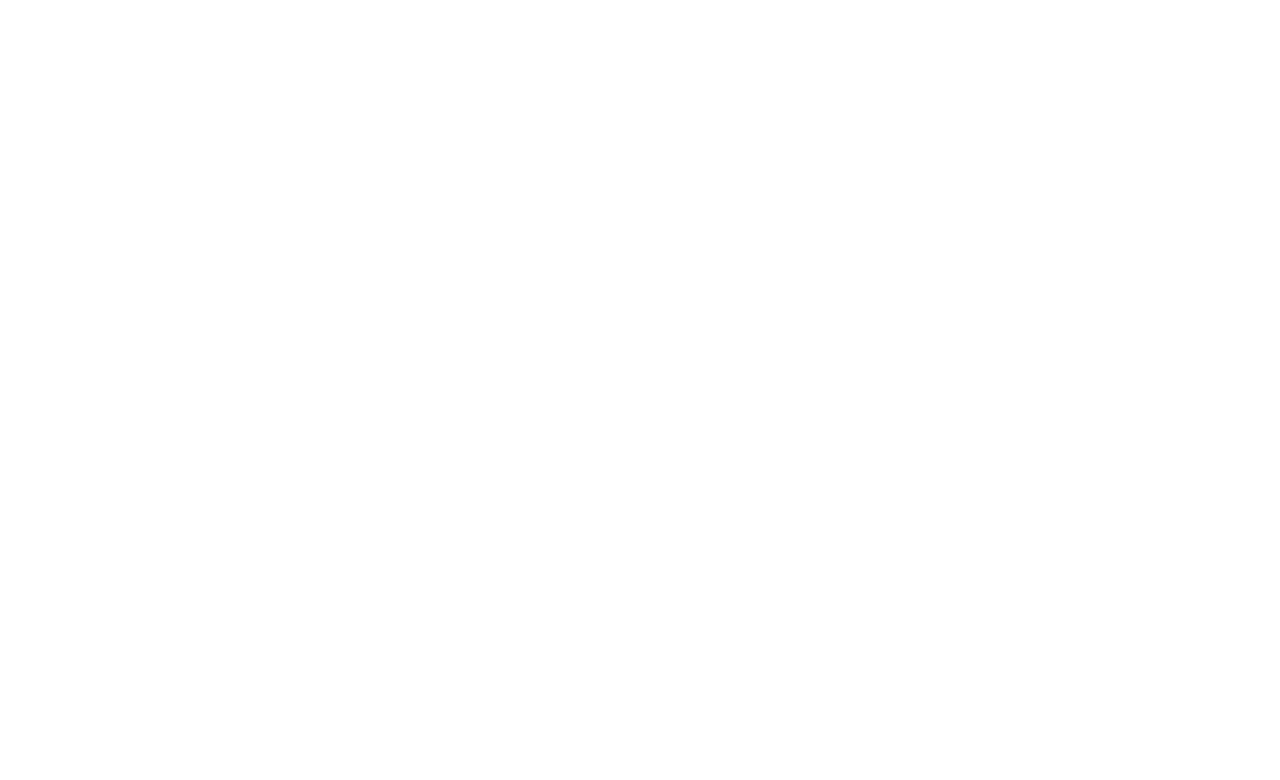
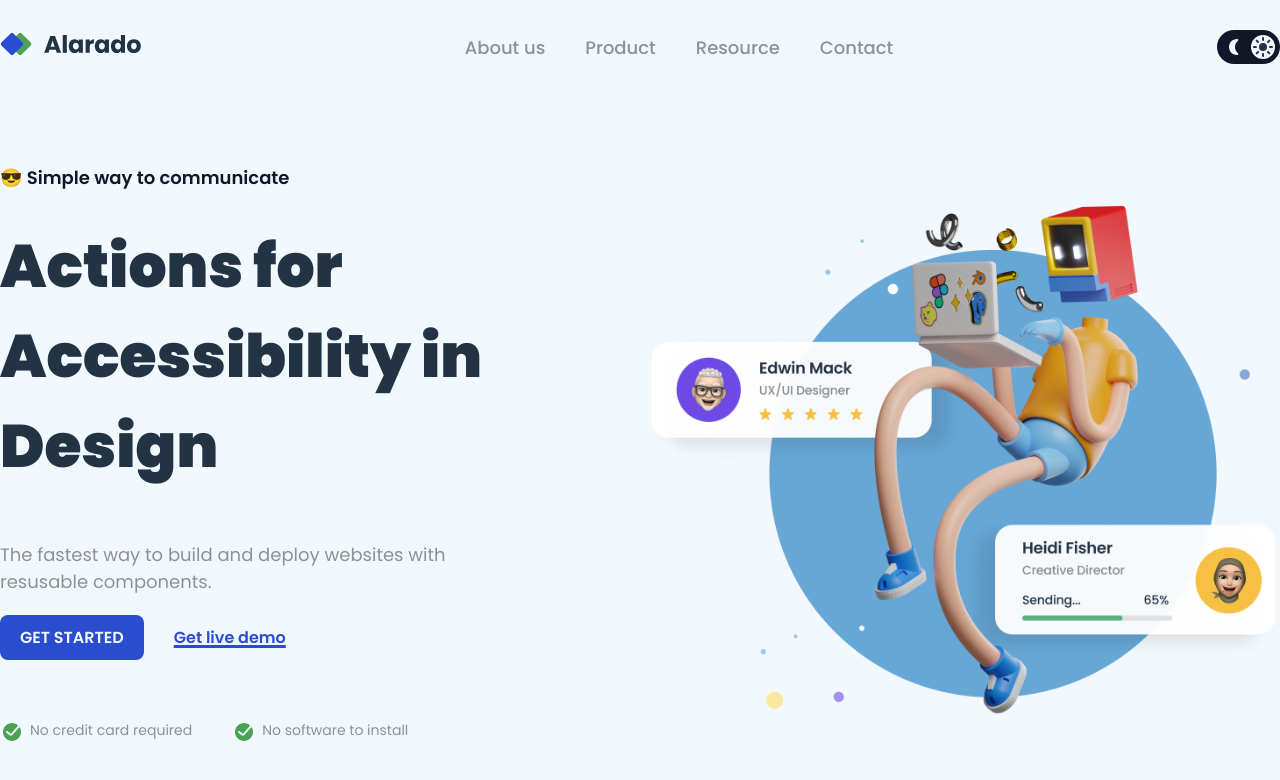
Before and after one commit to wdeveloperomar/dev-challaenge-1, a plain HTML site: page index.html in a window 1280 px wide. Drawn offline with Linux system fonts and the light colour scheme.

Commit message:
complete the chalange1

```diff
--- a/index.html
+++ b/index.html
@@ -5,8 +5,55 @@
     <meta name="viewport" content="width=device-width, initial-scale=1.0">
     <title>Alardo</title>
     <link rel="stylesheet" href="style.css">
+    <link rel="stylesheet" href="responsive.css">
+
+    <script src="https://kit.fontawesome.com/daf44b3af6.js" crossorigin="anonymous"></script>
 </head>
 <body>
+    <heaer>
+        <div class="container">
+            <nav class="main-nav">
+                <div class="website-logo"><a href=""><img src="Assets/alarado-icon-homepage.svg" alt="Website Logo"></a></div>
+                <div class="menu">
+                    <ul>
+                        <li><a href="#">About us</a></li>
+                        <li><a href="#">Product</a></li>
+                        <li><a href="#">Resource</a></li>
+                        <li><a href="#">Contact</a></li>
+                    </ul>
+                </div>
+                <div class="day-night-button">
+                    <img class="moon-fill-1" src="Assets/Moon_fill_light.svg" alt="">
+                    <img class="moon-fill-2" src="Assets/Moon_fill.svg" alt="">
+                    <img class="sun-fill" src="Assets/Sun_fill.svg" alt="">
+                </div>
+                <a class="resposive-menu" href="#"><i class="fa-solid fa-bars"></i></a>
+
+
+            </nav>
+        </div>
+    </heaer>
+
+    <main>
+        <div class="main-container container">
+            <div class="left-column">
+                <h4 class="left-column-subtitle">😎 Simple way to communicate</h4>
+                <h1 class="left-column-title">Actions for Accessibility in Design</h1>
+                <p class="left-column-description">The fastest way to build and deploy websites with resusable components.</p>
+                <div class="left-column-link">
+                    <a href="" class="button">GET STARTED</a>
+                    <a href="" class="live-demo">Get live demo</a>
+                </div>
+                <ul>
+                    <li>No credit card required</li>
+                    <li>No software to install</li>
+                </ul>
+            </div>
+            <div class="right-column">
+                <img src="Assets/hero-image-simple-homepage.png" alt="funny-coder-cartoon-picture">
+            </div>
+        </div>
+    </main>
 
 </body>
 </html>
--- /dev/null
+++ b/responsive.css
@@ -0,0 +1,29 @@
+@media screen and (max-width: 1024px) {
+    .container {
+        margin: 30px 50px;
+    }
+
+    .main-container {
+        flex-direction: column-reverse;
+    }
+
+    .left-column, .right-column {
+        width: 100%;
+    }
+
+    .right-column {
+        margin-bottom: 50px;
+    }
+}
+
+
+@media screen and (max-width: 640px) {
+    .menu, .day-night-button {
+        display: none;
+    }
+
+    .resposive-menu {
+        display: block;
+    }
+
+}
--- a/style.css
+++ b/style.css
@@ -0,0 +1,192 @@
+@import url('https://fonts.googleapis.com/css2?family=Poppins:wght@100;200;300;400;500;600;700;800;900&display=swap');
+
+
+/* ----------common shared styles------------ */
+* {
+    margin: 0;
+    padding: 0;
+    box-sizing: border-box;
+}
+
+:root {
+    --text-primary-color: #909193;
+    --secondary-text-color: #111729;
+    --title-text-color: #223344;
+    --background-color: #F2F9FE;
+    --second-background-color: #111729;
+    --button-background-color: #2A4DD0;
+    --button-text-color: #F2F9FE;
+}
+
+
+
+body {
+    font-family: 'Poppins', sans-serif;
+    font-size: 1.125rem;
+    background-color: var(--background-color);
+
+}
+
+.container {
+    max-width: 1280px;
+    margin: 30px auto;
+}
+
+
+
+
+/* ---------------------nav styles---------------- */
+
+.main-nav {
+    display: flex;
+    justify-content: space-between;
+    align-items: center;
+}
+
+.menu > ul {
+    display: flex;
+    justify-content: center;
+    align-items: center;
+    gap:40px;
+}
+
+.menu ul li {
+    list-style: none;
+}
+
+.menu ul li a {
+    text-decoration: none;
+    color: var(--text-primary-color);
+    transition: 0.5s;
+    font-weight: 500;
+}
+
+
+.menu ul li a:hover {
+    color: var(--secondary-text-color);
+}
+
+.resposive-menu {
+    color: var(--title-text-color);
+    background-color: var(--button-text-color);
+    padding: 5px 8px;
+    border-radius: 4px;
+    box-shadow: 0 0 5px rgba(0, 0, 0, 0.37);
+    display: none;
+}
+
+
+/* ------------dark-mode styles-------- */
+
+.day-night-button {
+
+    display: flex;
+    justify-content: center;
+    align-items: center;
+    gap: 5px;
+    background: var(--second-background-color);
+    border-radius: 30px;
+    padding: 5px;
+}
+
+
+
+.moon-fill-2, .sun-fill {
+    background-color: var(--background-color);
+    border-radius: 100%;
+}
+
+.moon-fill-2 {
+    display: none;
+}
+
+
+
+
+/* ------------------main styles----------- */
+
+.main-container {
+    display: flex;
+    justify-content: space-between;
+    margin-top: 100px;
+
+}
+
+
+
+.left-column {
+    width: 40%;
+}
+
+.left-column-subtitle {
+    color: var(--secondary-text-color);
+    font-weight: 600;
+    margin-bottom: 30px;
+
+}
+
+.left-column-title {
+    color: var(--title-text-color);
+    font-size: 3.75rem;
+    font-weight: 900;
+    margin-bottom: 50px;
+}
+
+.left-column-description {
+    color: var(--text-primary-color);
+    margin-bottom: 20px;
+
+}
+
+.left-column-link {
+    display: flex;
+    gap: 30px;
+    align-items: center;
+    margin-bottom: 60px;
+}
+
+
+.button {
+    font-size: 1rem;
+    text-decoration: none;
+    color: var(--button-text-color);
+    background-color: var(--button-background-color);
+    padding: 10px 20px;
+    font-weight: 600;
+    border-radius: 8px;
+
+
+}
+
+.live-demo {
+    font-size: 1rem;
+    color: var(--button-background-color);
+    font-weight: 600;
+    text-decoration: underline 3px;
+}
+
+.main-container ul {
+    font-size: 0.875rem;
+    display: flex;
+    gap: 40px;
+    list-style: none;
+    color: var(--text-primary-color);
+}
+
+.main-container ul li {
+    background-image: url('Assets/Done_ring_round_fill.svg');
+    background-repeat: no-repeat;
+    padding-left: 30px;
+
+
+}
+
+.right-column {
+    width: 50%;
+}
+
+.right-column img {
+    width: 100%;
+}
+
+/* -------------@media quarries  style---------- */
```
